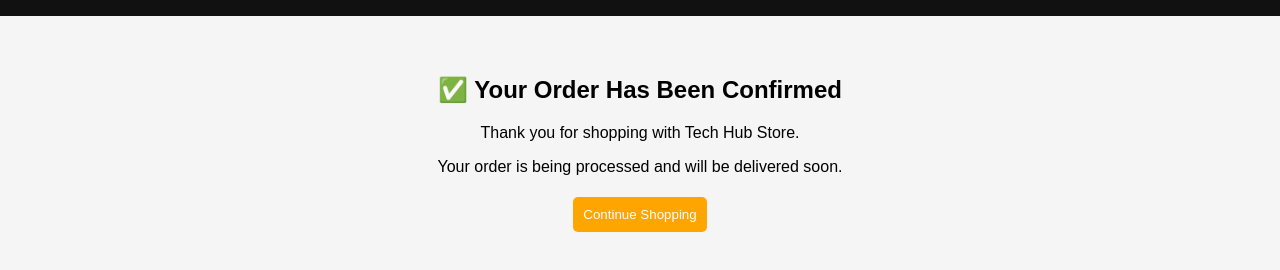
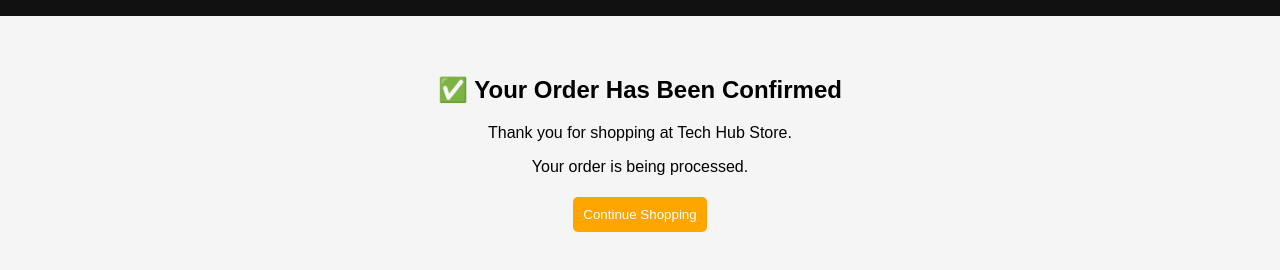
Before and after one commit to smartHubofficial7/Tech-Hub, a website: page success.html in a window 1280 px wide. Shown: the part 94-364 px from the top of the page. Drawn offline with Linux system fonts and the light colour scheme.

Commit message:
Update success.html

```diff
--- a/success.html
+++ b/success.html
@@ -15,9 +15,9 @@
 
 <h2>✅ Your Order Has Been Confirmed</h2>
 
-<p>Thank you for shopping with Tech Hub Store.</p>
+<p>Thank you for shopping at Tech Hub Store.</p>
 
-<p>Your order is being processed and will be delivered soon.</p>
+<p>Your order is being processed.</p>
 
 <a href="index.html">
 <button>Continue Shopping</button>
```
